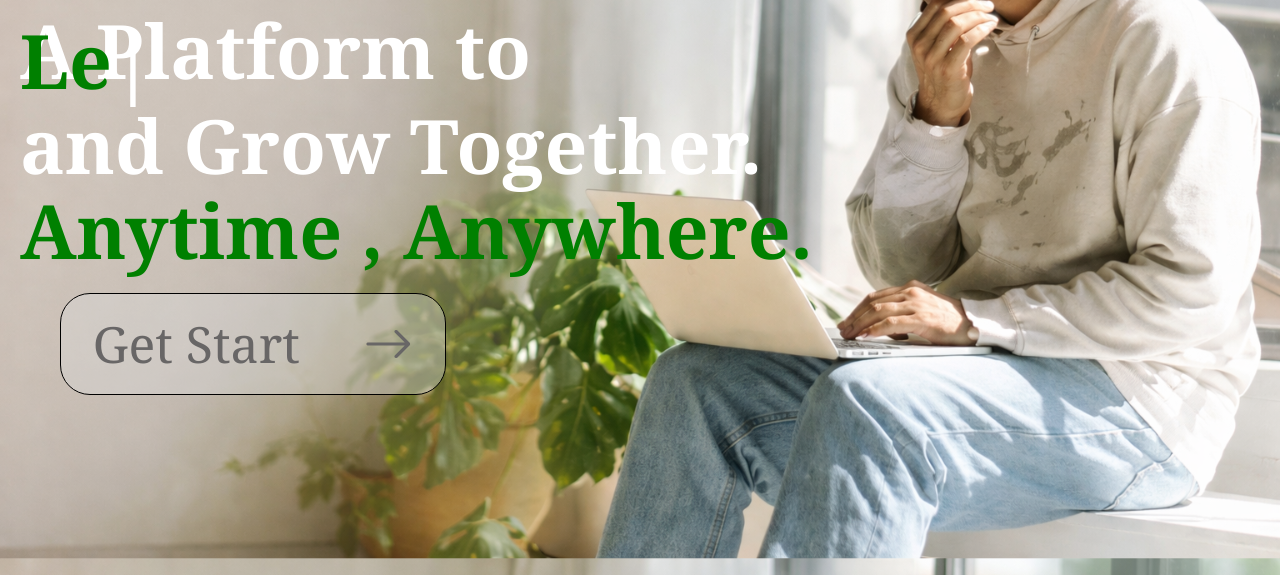
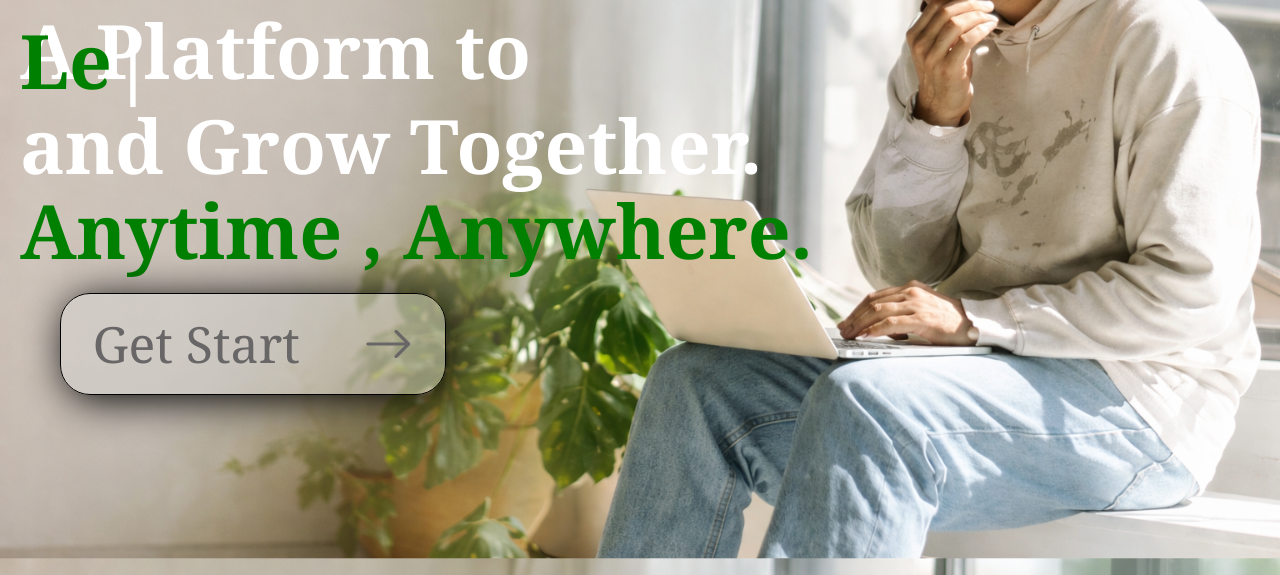
Before and after one commit to Patel-ved31/CourseBridge, a Flask app: page / in a window 1280 px wide. Shown: the part 225-800 px from the top of the page. Run offline with Flask 3, Linux system fonts and the light colour scheme; some libraries are stand-ins or nearby versions.

Commit message:
another change

```diff
--- a/static/css/style.css
+++ b/static/css/style.css
@@ -51,7 +51,7 @@ body{
     font-size: 50px;
     border: 1px solid black;
     border-radius: 30px;
-    /* box-shadow: 5px 5px 40px black; */
+    box-shadow: 5px 5px 40px black;
     color: #686666;
     transition: all .6s;
     text-decoration: none;
```
